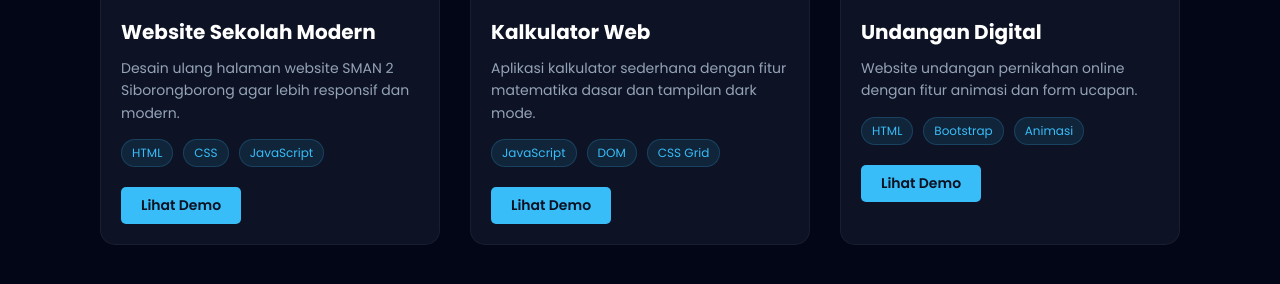
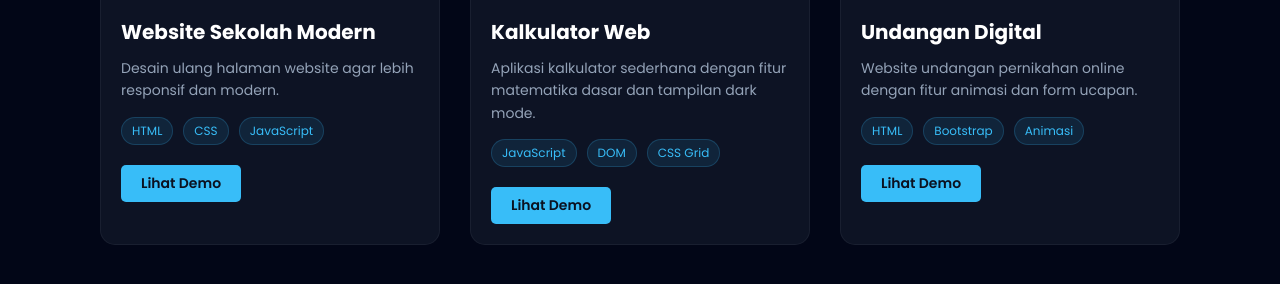
Before and after one commit to bahrululumweb123/Portofolio-Backend, a website: page public/proyek.html in a window 1280 px wide. Shown: the part 500-784 px from the top of the page. Drawn offline with Linux system fonts and the light colour scheme.

Commit message:
Add files via upload

```diff
--- a/public/proyek.html
+++ b/public/proyek.html
@@ -37,7 +37,7 @@
                     </div>
                     <div class="project-info">
                         <h4>Website Sekolah Modern</h4>
-                        <p>Desain ulang halaman website SMAN 2 Siborongborong agar lebih responsif dan modern.</p>
+                        <p>Desain ulang halaman website agar lebih responsif dan modern.</p>
                         <div class="tech-stack">
                             <span>HTML</span>
                             <span>CSS</span>
```
